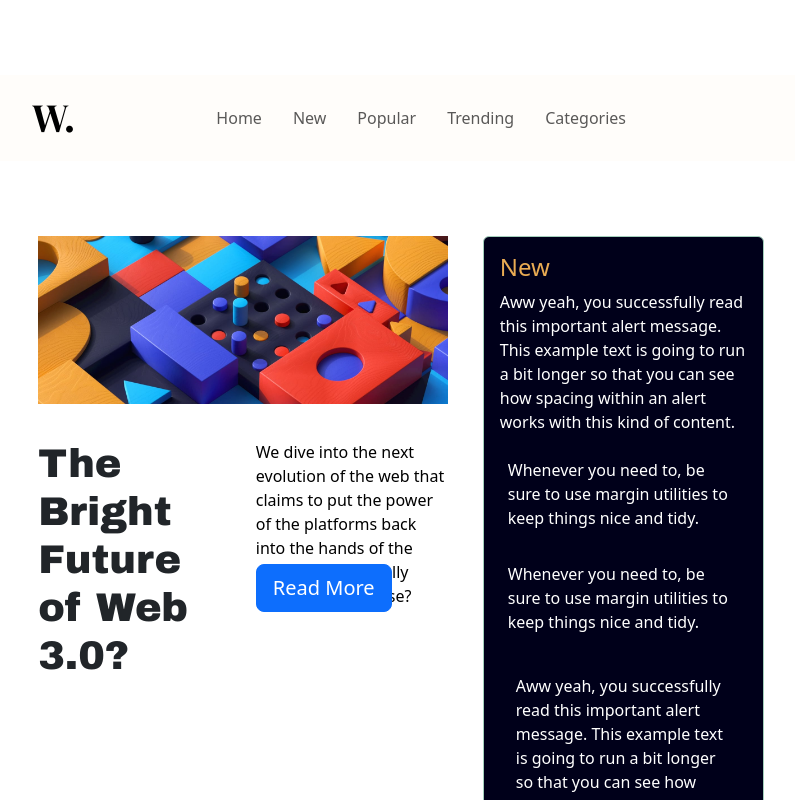
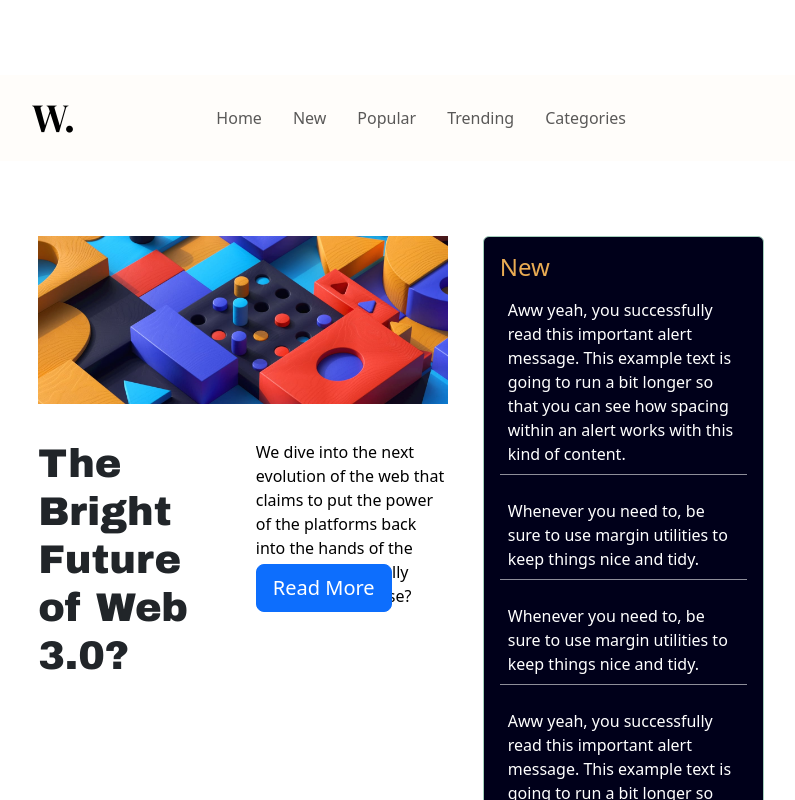
Before and after one commit to rbrandon087/new-homepage, a React (Create React App) app in the folder client/news/: page / in a window 1280 px wide. Shown: the top 800 px of the page, without its empty margins (269-1064 px from the left). Built offline with nearby package versions, Linux system fonts and the light colour scheme.

Commit message:
made a line between my new alert

```diff
--- a/client/news/src/pages/Home.tsx
+++ b/client/news/src/pages/Home.tsx
@@ -21,21 +21,21 @@ const Home: React.FunctionComponent<IHomeProps> = ({ name, paragraph }) => {
         <img className="shapes-image" src={Shapes} alt="Shape image" />
         <div className="alert alert-success" role="alert">
           <h4 className="alert-heading">New</h4>
-          <p>
+          <p className="p-2 p-with-line">
             Aww yeah, you successfully read this important alert message. This
             example text is going to run a bit longer so that you can see how
             spacing within an alert works with this kind of content.
           </p>
-          <p className="p-2">
+          <p className="p-2 p-with-line">
             Whenever you need to, be sure to use margin utilities to keep things
             nice and tidy.
           </p>
-          <p className="p-2">
+          <p className="p-2 p-with-line">
             Whenever you need to, be sure to use margin utilities to keep things
             nice and tidy.
           </p>
 
-          <p className="p-3">
+          <p className="p-2 p-with-line">
             Aww yeah, you successfully read this important alert message. This
             example text is going to run a bit longer so that you can see how
             spacing within an alert works with this kind of content.
--- a/client/news/src/styles/Home.css
+++ b/client/news/src/styles/Home.css
@@ -24,6 +24,10 @@ p {
 
 h4 {
     color: hsl(35, 77%, 62%) !important;
+}
+
+.p-with-line {
+    border-bottom: 1px solid #ffffff8e;
 }
 /*h1 and p tag and also button css style here*/
 
```
